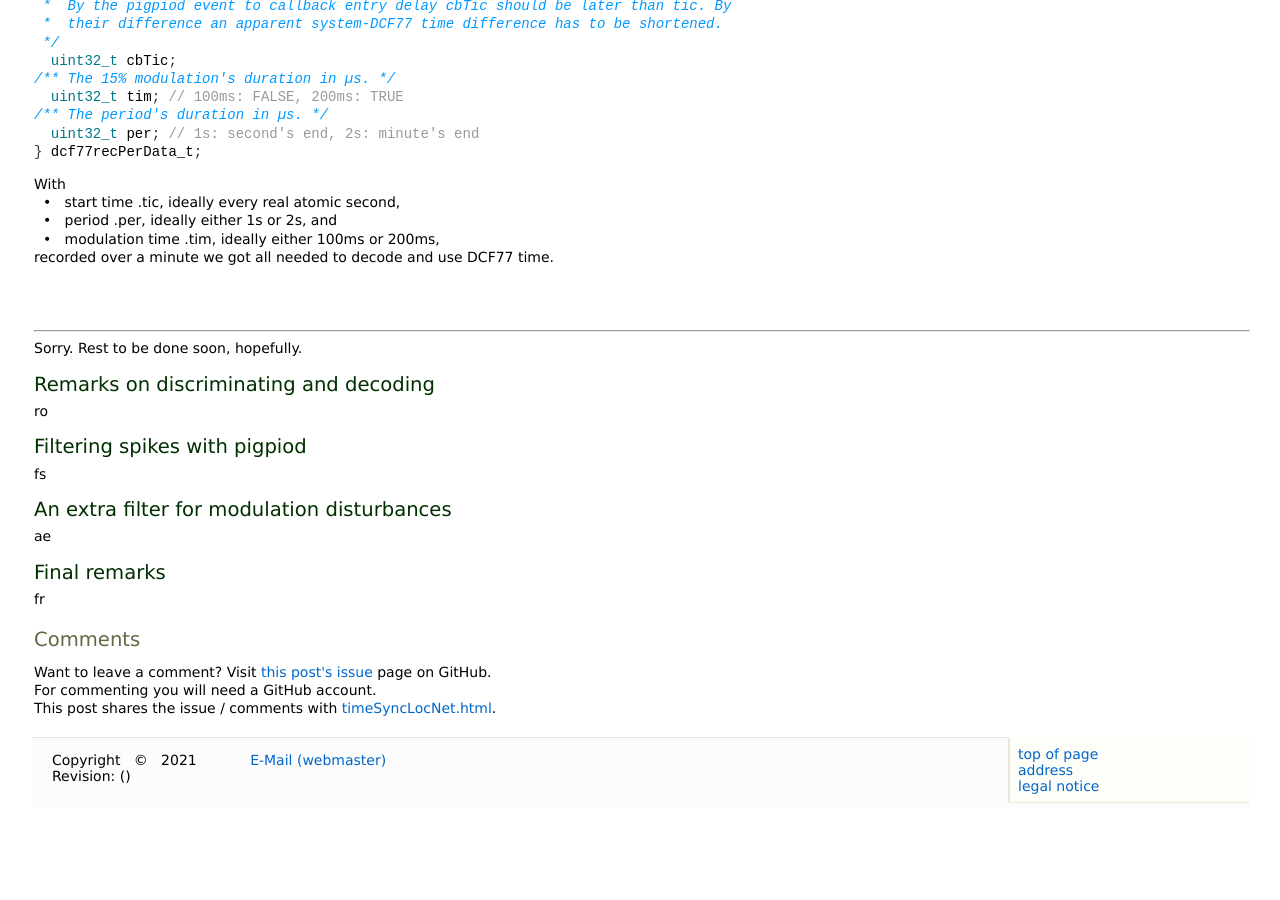
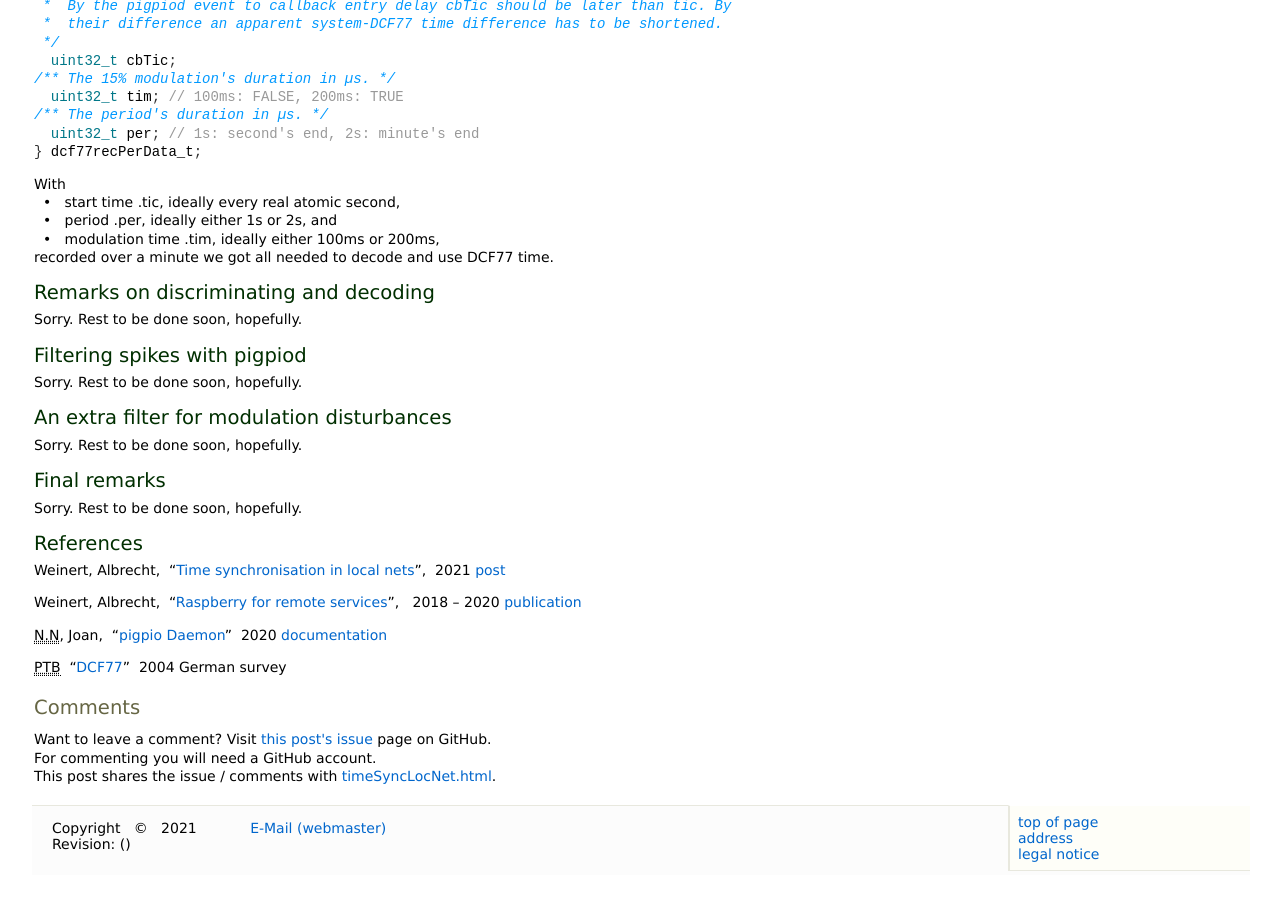
Before and after one commit to a-weinert/a-weinert.github.io, a Jekyll site: the page built from _posts/2021-01-23-dcf77decOnPi.md, in a window 1280 px wide and 900 px high, scrolled down 2642 px. Built offline with Jekyll 4.4.1, drawn with Linux system fonts in a browser that asks for light colours; before the commit the page ends 3474 px from its top, so only the background shows below that.

Commit message:
dic & dfc77 tiny updates

```diff
--- a/_posts/2021-01-23-dcf77decOnPi.md
+++ b/_posts/2021-01-23-dcf77decOnPi.md
@@ -197,24 +197,31 @@ With
  &nbsp; &bull; &nbsp; modulation time .tim, ideally either 100ms or 200ms,
 recorded over a minute we got all needed to decode and use DCF77 time.
 
-<br /> &nbsp;
-<hr />
+
+## Remarks on discriminating and decoding
 
 Sorry. Rest to be done soon, hopefully.
 
-
-## Remarks on discriminating and decoding
-
-ro
-
 ## Filtering spikes with pigpiod
 
-fs
+Sorry. Rest to be done soon, hopefully.
 
 ## An extra filter for modulation disturbances
 
-ae
+Sorry. Rest to be done soon, hopefully.
 
 ## Final remarks
 
-fr
+Sorry. Rest to be done soon, hopefully.
+
+## References
+
+Weinert, Albrecht,  &nbsp;"[Time synchronisation in local nets](/timeSyncLocNet.html)",
+ &nbsp;2021 [post](https://a-weinert.github.io/index.html "blog content")
+
+Weinert, Albrecht,  &nbsp;"[Raspberry for remote services](https://a-weinert.de/pub/raspberry4remoteServices.pdf "(.pdf, download)")",
+ &nbsp; 2018 &ndash; 2020 [publication](https://a-weinert.de/publication.html)
+
+<abbr title="nomen nescio">N.N</abbr>, Joan, &nbsp;"[pigpio Daemon](http://abyz.me.uk/rpi/pigpio/pigpiod.html)"  &nbsp;2020 [documentation](http://abyz.me.uk/rpi/pigpio/)
+
+<abbr title="Physikalisch-Technische Bundesanstalt">PTB</abbr> &nbsp;"[DCF77](https://www.ptb.de/cms/ptb/fachabteilungen/abt4/fb-44/ag-442/verbreitung-der-gesetzlichen-zeit/dcf77.html)" &nbsp;2004 German survey
```
Also changed, not shown: _posts/2013-08-05-eclipDic.md (+7 -4 lines), _posts/2013-08-05-eclipDic_de.md (+7 -4 lines).
